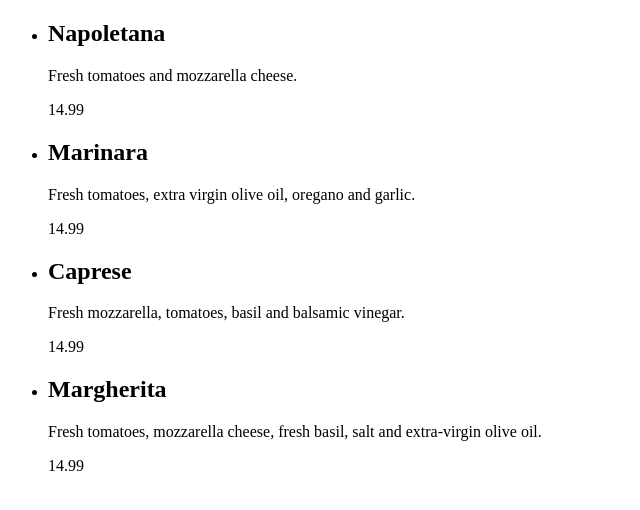
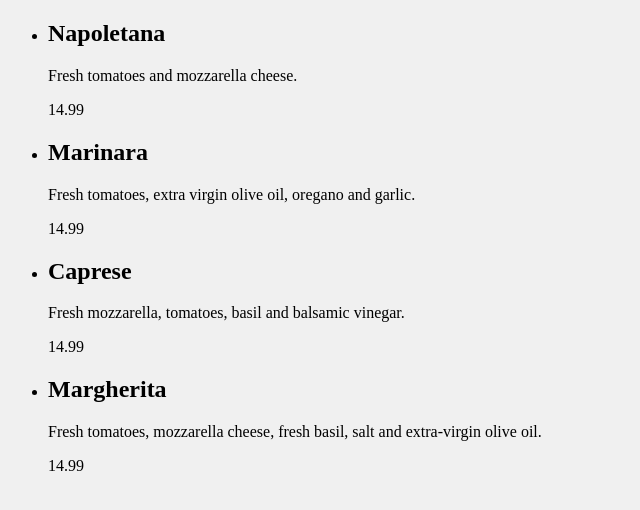
Before and after one commit to petercagala/udemy-using-typescript-with-react, a React app in the folder Section-3-TypeScript-With-React/: page / in a window 1280 px wide. Shown: the top 510 px of the page, without its empty margins (0-640 px from the left). Built offline with nearby package versions, Linux system fonts and the light colour scheme.

Commit message:
[36-1] Setting up CSS Modules : 3:50

```diff
--- a/Section-3-TypeScript-With-React/package.json
+++ b/Section-3-TypeScript-With-React/package.json
@@ -19,7 +19,9 @@
     "@types/react": "^17.0.11",
     "@types/react-dom": "^17.0.7",
     "babel-loader": "^8.2.2",
+    "css-loader": "^5.2.6",
     "html-webpack-plugin": "^4.3.0",
+    "mini-css-extract-plugin": "^1.6.0",
     "ts-loader": "^6.2.0",
     "typescript": "3.8.3",
     "webpack": "^4.41.0",
--- a/Section-3-TypeScript-With-React/src/index.tsx
+++ b/Section-3-TypeScript-With-React/src/index.tsx
@@ -1,6 +1,7 @@
 import React from "react";
 import ReactDom from "react-dom";
 import App from "./components/App";
+import "./styles/main.css";
 
 
 ReactDom.render(<App/>, document.getElementById("root"))
--- /dev/null
+++ b/Section-3-TypeScript-With-React/src/styles/main.css
@@ -0,0 +1,3 @@
+body {
+    background: #f0f0f0;
+}
--- a/Section-3-TypeScript-With-React/webpack.config.js
+++ b/Section-3-TypeScript-With-React/webpack.config.js
@@ -1,4 +1,5 @@
 const HtmlWebpackPlugin = require("html-webpack-plugin");
+const MiniCssExtractPlugin = require("mini-css-extract-plugin");
 module.exports = {
     entry: "./src/index.tsx",
     devtool: "eval-source-map",
@@ -10,6 +11,10 @@ module.exports = {
             test: /\.tsx?$/,
             loader: "babel-loader",
             exclude: /node_modules/,
+        },
+        {
+            test: /\.css$/,
+            use: [MiniCssExtractPlugin.loader, {loader: "css-loader"}],
         }],
     },
     plugins: [
@@ -17,5 +22,6 @@ module.exports = {
             template: "./src/index.html", // zdrojovy html subor v src (nemusi vobec mat v sebe odkaz na main.js)
             // filename: "indexXXX.html", // vysledny nazov suboru v dist !!! ak nebude index.html, nebude fungovat webpack-dev-server
         }),
+        new MiniCssExtractPlugin(),
     ],
   };
```
Also changed, not shown: Section-3-TypeScript-With-React/readme.txt.
